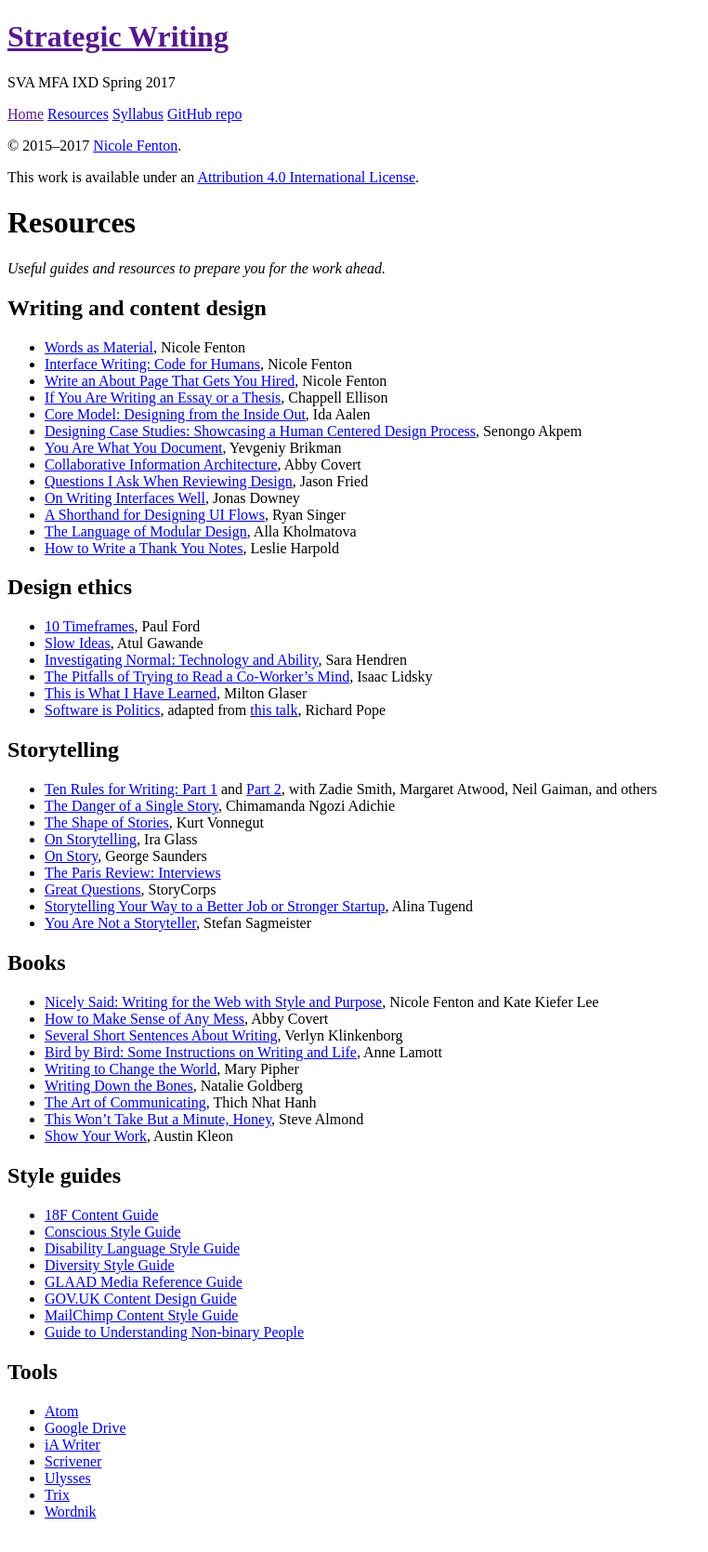
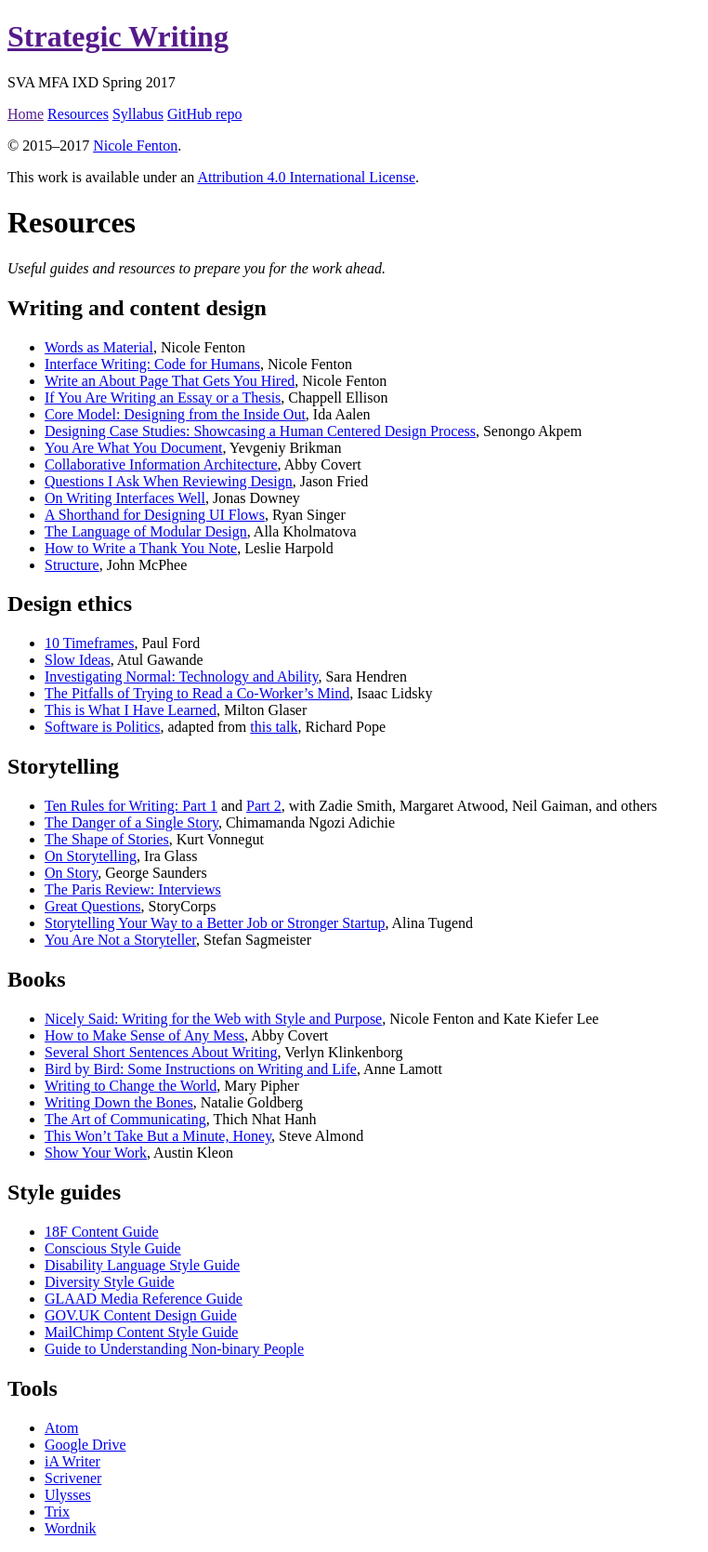
Before and after one commit to nicoleslaw/strategicwriting, a Jekyll site: the page built from resources.md, in a window 1280 px wide. Shown: the whole page at 93% size, without its empty margins (0-762 px from the left). Built offline with Jekyll 4.4.1, drawn with Linux system fonts in a browser that asks for light colours.

Commit message:
Update resources.md

```diff
--- a/resources.md
+++ b/resources.md
@@ -18,7 +18,8 @@ _Useful guides and resources to prepare you for the work ahead._
 * [On Writing Interfaces Well](https://signalvnoise.com/posts/3633-on-writing-interfaces-well), Jonas Downey
 * [A Shorthand for Designing UI Flows](https://signalvnoise.com/posts/1926-a-shorthand-for-designing-ui-flows), Ryan Singer
 * [The Language of Modular Design](http://alistapart.com/article/language-of-modular-design), Alla Kholmatova
-* [How to Write a Thank You Notes](http://www.themorningnews.org/article/how-to-write-a-thank-you-note), Leslie Harpold
+* [How to Write a Thank You Note](http://www.themorningnews.org/article/how-to-write-a-thank-you-note), Leslie Harpold
+* [Structure](http://www.newyorker.com/magazine/2013/01/14/structure), John McPhee
 
 ## Design ethics
 * [10 Timeframes](http://contentsmagazine.com/articles/10-timeframes/), Paul Ford
```
